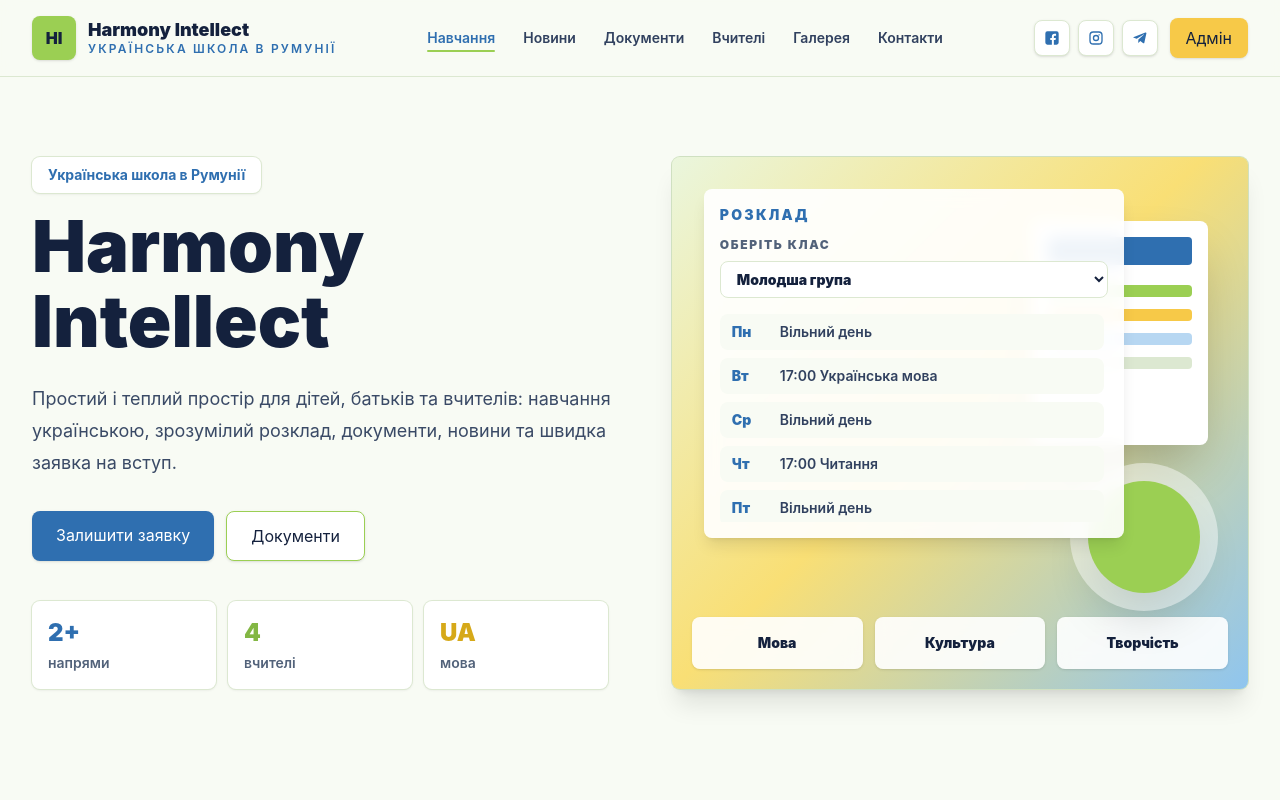
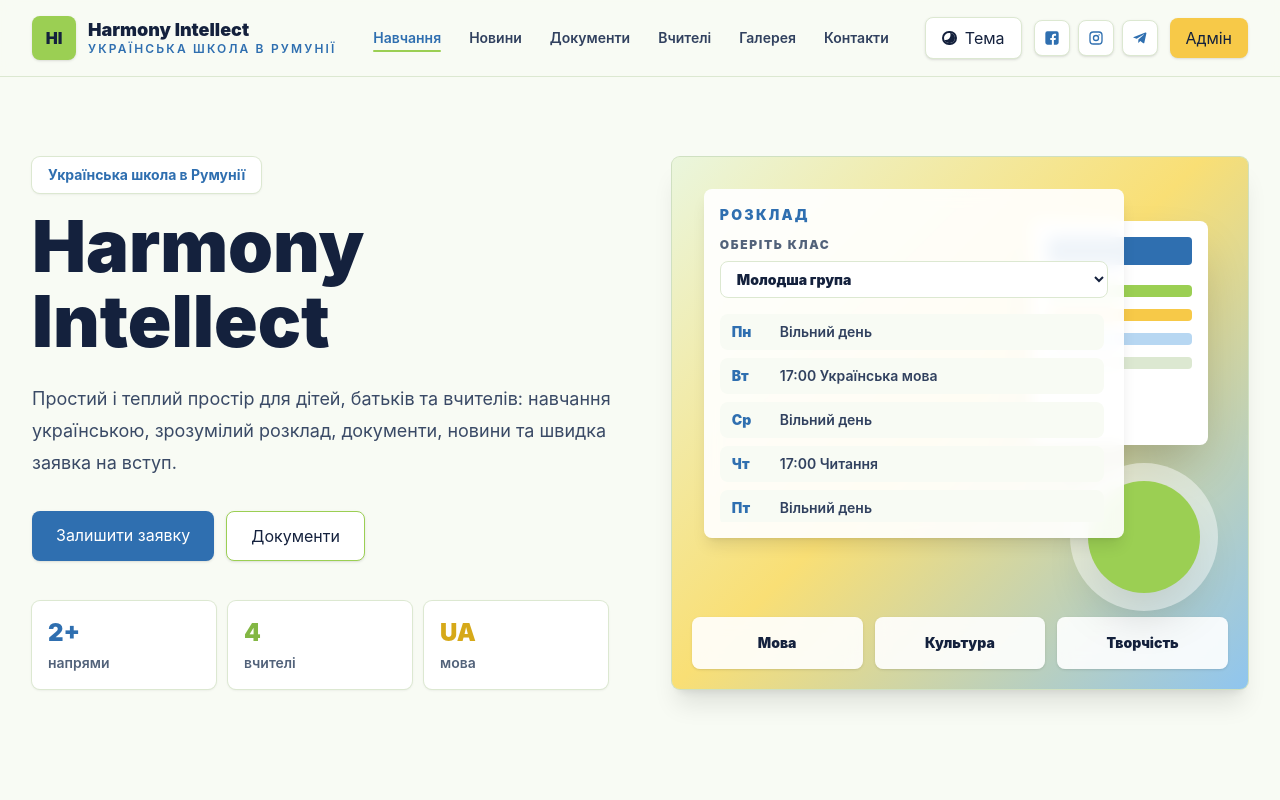
Before and after one commit to YKryvoruchko/harmony-intellect, a Next.js app: page / in a window 1280 px wide. Shown: the top 800 px of the page. Built offline with nearby package versions, Linux system fonts and the light colour scheme.

Commit message:
add dark and white style

```diff
--- a/src/app/SiteHeader.tsx
+++ b/src/app/SiteHeader.tsx
@@ -3,6 +3,7 @@
 import Link from "next/link";
 import { useEffect, useState } from "react";
 import { SocialLinks } from "./SocialLinks";
+import { ThemeToggle } from "./ThemeToggle";
 
 const navItems = [
   { href: "#programs", id: "programs", label: "Навчання" },
@@ -91,6 +92,7 @@ export function SiteHeader({
         </div>
 
         <div className="hidden items-center gap-3 md:flex">
+          <ThemeToggle />
           <SocialLinks compact />
           <Link
             href="/admin"
@@ -169,6 +171,7 @@ export function SiteHeader({
         </div>
 
         <div className="mt-4 flex items-center justify-between gap-3">
+          <ThemeToggle compact />
           <SocialLinks compact />
           <Link
             href="/admin"
--- /dev/null
+++ b/src/app/ThemeToggle.tsx
@@ -0,0 +1,35 @@
+"use client";
+
+type Theme = "light" | "dark";
+
+function applyTheme(theme: Theme) {
+  document.documentElement.dataset.theme = theme;
+  document.documentElement.style.colorScheme = theme;
+  window.localStorage.setItem("theme", theme);
+}
+
+export function ThemeToggle({ compact = false }: { compact?: boolean }) {
+  return (
+    <button
+      type="button"
+      aria-label="Перемкнути тему"
+      onClick={() => {
+        const currentTheme =
+          document.documentElement.dataset.theme === "dark" ? "dark" : "light";
+        const nextTheme = currentTheme === "dark" ? "light" : "dark";
+        applyTheme(nextTheme);
+      }}
+      className={[
+        "theme-toggle inline-flex shrink-0 items-center justify-center rounded-lg border border-[#dce8d1] bg-white font-black text-[#14213d] shadow-sm transition hover:-translate-y-0.5",
+        compact ? "size-9 text-sm" : "gap-2 px-4 py-2 text-sm",
+      ].join(" ")}
+    >
+      <span aria-hidden="true" className="theme-toggle-mark" />
+      {compact ? (
+        <span className="sr-only">Тема</span>
+      ) : (
+        <span>Тема</span>
+      )}
+    </button>
+  );
+}
--- a/src/app/globals.css
+++ b/src/app/globals.css
@@ -3,6 +3,27 @@
 :root {
   --background: #f8fbf4;
   --foreground: #14213d;
+  --surface: #ffffff;
+  --surface-muted: #eef7e5;
+  --border: #dce8d1;
+  --text-muted: #52627a;
+  --brand-blue: #2f6fb0;
+  --brand-green: #9bcf53;
+  --brand-yellow: #f7c948;
+  color-scheme: light;
+}
+
+html[data-theme="dark"] {
+  --background: #101621;
+  --foreground: #eef7e5;
+  --surface: #182233;
+  --surface-muted: #1f332c;
+  --border: #31475f;
+  --text-muted: #b7c7d8;
+  --brand-blue: #8fc5ef;
+  --brand-green: #b7e36e;
+  --brand-yellow: #ffd866;
+  color-scheme: dark;
 }
 
 @theme inline {
@@ -16,6 +37,9 @@ body {
   font-family:
     Inter, ui-sans-serif, system-ui, -apple-system, BlinkMacSystemFont, "Segoe UI",
     sans-serif;
+  transition:
+    background-color 180ms ease,
+    color 180ms ease;
 }
 
 html {
@@ -44,6 +68,93 @@ textarea {
   transition:
     opacity 180ms ease,
     transform 180ms ease;
+}
+
+.theme-toggle {
+  min-width: 2.25rem;
+}
+
+.theme-toggle-mark {
+  width: 0.9rem;
+  height: 0.9rem;
+  border: 2px solid currentColor;
+  border-radius: 999px;
+  box-shadow: inset -0.28rem -0.18rem 0 currentColor;
+}
+
+html[data-theme="dark"] .theme-toggle-mark {
+  box-shadow: 0 0 0 0.22rem rgb(255 216 102 / 0.18);
+}
+
+html[data-theme="dark"] body,
+html[data-theme="dark"] main {
+  background: var(--background) !important;
+  color: var(--foreground) !important;
+}
+
+html[data-theme="dark"] [class*="bg-[#f8fbf4]"],
+html[data-theme="dark"] [class*="bg-[#eef7e5]"] {
+  background-color: var(--background) !important;
+}
+
+html[data-theme="dark"] [class*="bg-white"] {
+  background-color: rgb(24 34 51 / 0.94) !important;
+}
+
+html[data-theme="dark"] [class*="bg-white/"] {
+  background-color: rgb(24 34 51 / 0.86) !important;
+}
+
+html[data-theme="dark"] [class*="bg-[#dfeecf]"],
+html[data-theme="dark"] [class*="bg-[#b7d7f2]"] {
+  background-color: #203445 !important;
+}
+
+html[data-theme="dark"] [class*="bg-[#14213d]"] {
+  background-color: #0b111b !important;
+}
+
+html[data-theme="dark"] [class*="bg-[linear-gradient"] {
+  opacity: 0.34;
+}
+
+html[data-theme="dark"] [class*="text-[#14213d]"],
+html[data-theme="dark"] [class*="text-[#31415f]"],
+html[data-theme="dark"] [class*="text-[#3a4a66]"] {
+  color: var(--foreground) !important;
+}
+
+html[data-theme="dark"] [class*="text-[#52627a]"] {
+  color: var(--text-muted) !important;
+}
+
+html[data-theme="dark"] [class*="text-[#2f6fb0]"] {
+  color: var(--brand-blue) !important;
+}
+
+html[data-theme="dark"] [class*="border-[#dce8d1]"],
+html[data-theme="dark"] [class*="border-[#cfe0c1]"],
+html[data-theme="dark"] [class*="ring-[#dce8d1]"],
+html[data-theme="dark"] [class*="ring-[#cfe0c1]"] {
+  border-color: var(--border) !important;
+  --tw-ring-color: var(--border) !important;
+}
+
+html[data-theme="dark"] input,
+html[data-theme="dark"] textarea,
+html[data-theme="dark"] select {
+  background: #111b29 !important;
+  border-color: var(--border) !important;
+  color: var(--foreground) !important;
+}
+
+html[data-theme="dark"] input::placeholder,
+html[data-theme="dark"] textarea::placeholder {
+  color: #8ea0b4;
+}
+
+html[data-theme="dark"] .motion-card:hover {
+  box-shadow: 0 18px 40px rgb(0 0 0 / 0.28);
 }
 
 .nav-link:hover::after,
--- a/src/app/layout.tsx
+++ b/src/app/layout.tsx
@@ -12,8 +12,23 @@ export default function RootLayout({
 }: Readonly<{
   children: React.ReactNode;
 }>) {
+  const themeScript = `
+    (() => {
+      try {
+        const savedTheme = window.localStorage.getItem("theme");
+        const systemTheme = window.matchMedia("(prefers-color-scheme: dark)").matches ? "dark" : "light";
+        const theme = savedTheme || systemTheme;
+        document.documentElement.dataset.theme = theme;
+        document.documentElement.style.colorScheme = theme;
+      } catch {
+        document.documentElement.dataset.theme = "light";
+      }
+    })();
+  `;
+
   return (
-    <html lang="uk" className="h-full antialiased">
+    <html lang="uk" className="h-full antialiased" suppressHydrationWarning>
+      <script dangerouslySetInnerHTML={{ __html: themeScript }} />
       <body className="min-h-full flex flex-col">{children}</body>
     </html>
   );
```
